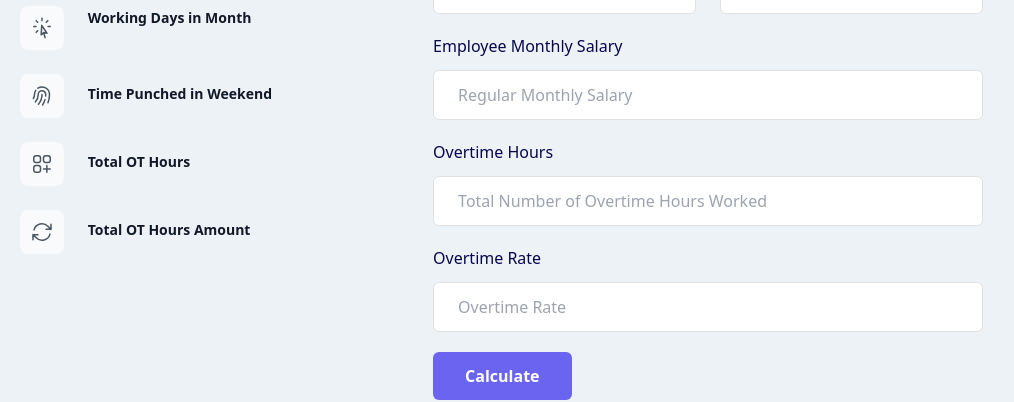
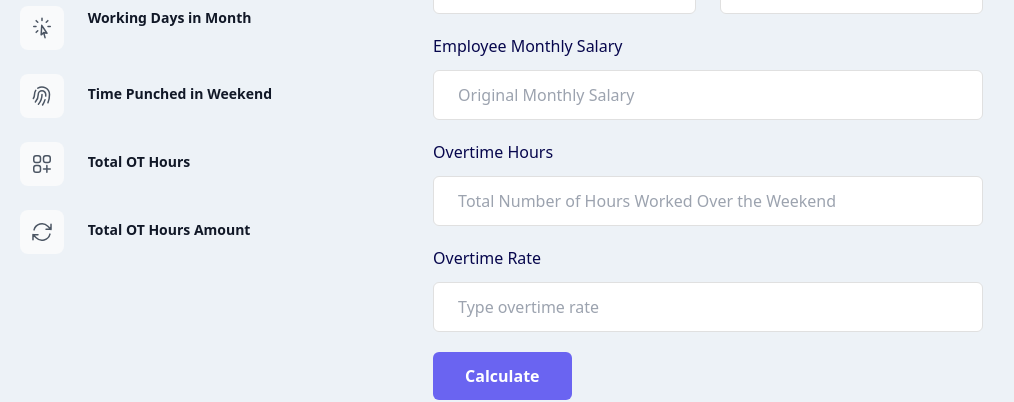
Before and after one commit to iamshahidameen/OT-calculator, a plain HTML site: page index.html in a window 1280 px wide. Shown: the part 213-615 px from the top of the page, without its empty margins (115-1129 px from the left). Drawn offline with nearby package versions, Linux system fonts and the light colour scheme.

Commit message:
Verbiage changed

```diff
--- a/index.html
+++ b/index.html
@@ -128,7 +128,7 @@
           type="number"
           id="monthlySalary"
           name="monthly salary"
-          placeholder="Regular Monthly Salary" min="0"
+          placeholder="Original Monthly Salary" min="0"
           class="w-full appearance-none rounded-md border border-[#e0e0e0] bg-white py-3 px-6 text-base font-medium text-[#6B7280] outline-none focus:border-[#6A64F1] focus:shadow-md"
         />
       </div>
@@ -143,7 +143,7 @@
           type="number"
           id="overtimeHours"
           name="overtimeHours"
-          placeholder="Total Number of Overtime Hours Worked" min="0"
+          placeholder="Total Number of Hours Worked Over the Weekend" min="0"
           class="w-full appearance-none rounded-md border border-[#e0e0e0] bg-white py-3 px-6 text-base font-medium text-[#6B7280] outline-none focus:border-[#6A64F1] focus:shadow-md"
         />
       </div>
@@ -158,7 +158,7 @@
       type="number"
       id="overtimeRate"
       name="overtimerate"
-      placeholder="Overtime Rate" min="0"
+      placeholder="Type overtime rate" min="0"
       class="w-full appearance-none rounded-md border border-[#e0e0e0] bg-white py-3 px-6 text-base font-medium text-[#6B7280] outline-none focus:border-[#6A64F1] focus:shadow-md"
     />
       </div>
```
